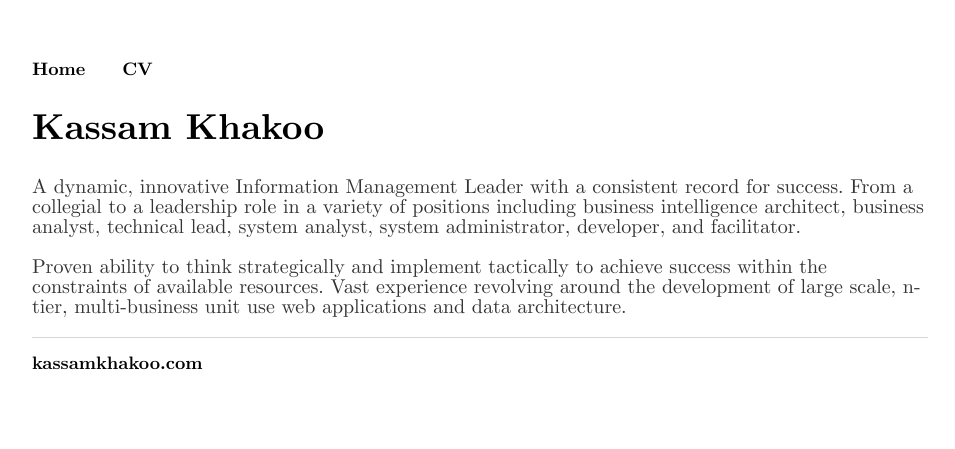
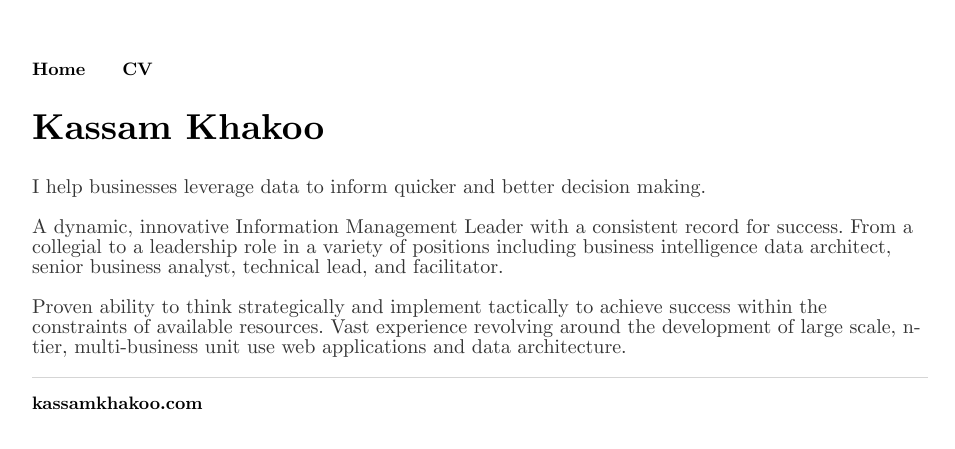
Before and after one commit to kassamkhakoo/kassamkhakoo.github.io, a Jekyll site: the page built from index.html, in a window 1280 px wide. Shown: the top 449 px of the page, without its empty margins (160-1115 px from the left). Built offline with Jekyll 4.4.1, drawn with Linux system fonts in a browser that asks for light colours.

Commit message:
Update index.html
updated landing page

```diff
--- a/index.html
+++ b/index.html
@@ -4,6 +4,7 @@ title: Kassam Khakoo
 ---
 <div class="blurb">
 	<h1>Kassam Khakoo</h1>
-	<p>A dynamic, innovative Information Management Leader with a consistent record for success.  From a collegial to a leadership role in a variety of positions including business intelligence architect, business analyst, technical lead, system analyst, system administrator, developer, and facilitator.</p>
+	<p>I help businesses leverage data to inform quicker and better decision making.</p>
+	<p>A dynamic, innovative Information Management Leader with a consistent record for success. From a collegial to a leadership role in a variety of positions including business intelligence data architect, senior business analyst, technical lead, and facilitator.</p>
 	<p>Proven ability to think strategically and implement tactically to achieve success within the constraints of available resources.  Vast experience revolving around the development of large scale, n-tier, multi-business unit use web applications and data architecture.</p>
 </div><!-- /.blurb -->
```
